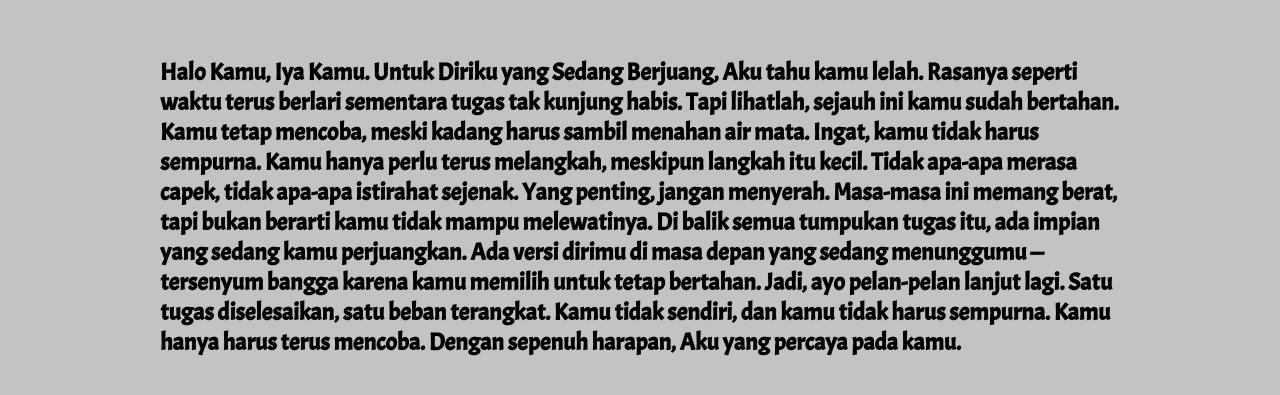
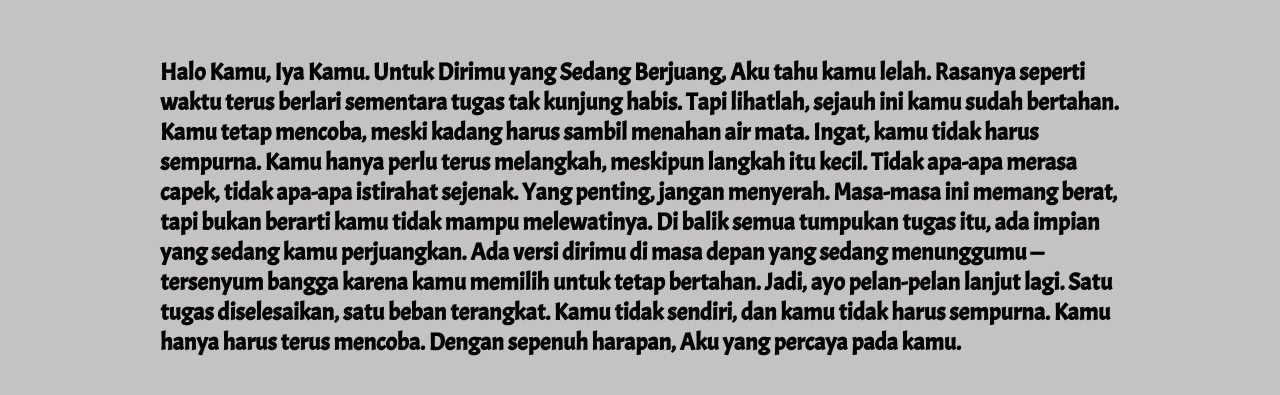
Before and after one commit to ItsMikey23/Paralax, a plain HTML site: page index.html in a window 1280 px wide. Shown: the part 1703-2098 px from the top of the page. Drawn offline with Linux system fonts and the light colour scheme.

Commit message:
Update index.html

```diff
--- a/index.html
+++ b/index.html
@@ -16,7 +16,7 @@
     </div>
     <div class="description">
         <h2>Halo Kamu, Iya Kamu.
-        Untuk Diriku yang Sedang Berjuang,
+        Untuk Dirimu yang Sedang Berjuang,
 Aku tahu kamu lelah. Rasanya seperti waktu terus berlari sementara tugas tak kunjung habis. Tapi lihatlah, sejauh ini kamu sudah bertahan. Kamu tetap mencoba, meski kadang harus sambil menahan air mata.
 Ingat, kamu tidak harus sempurna. Kamu hanya perlu terus melangkah, meskipun langkah itu kecil. Tidak apa-apa merasa capek, tidak apa-apa istirahat sejenak. Yang penting, jangan menyerah.
 Masa-masa ini memang berat, tapi bukan berarti kamu tidak mampu melewatinya. Di balik semua tumpukan tugas itu, ada impian yang sedang kamu perjuangkan. Ada versi dirimu di masa depan yang sedang menunggumu — tersenyum bangga karena kamu memilih untuk tetap bertahan.
```
